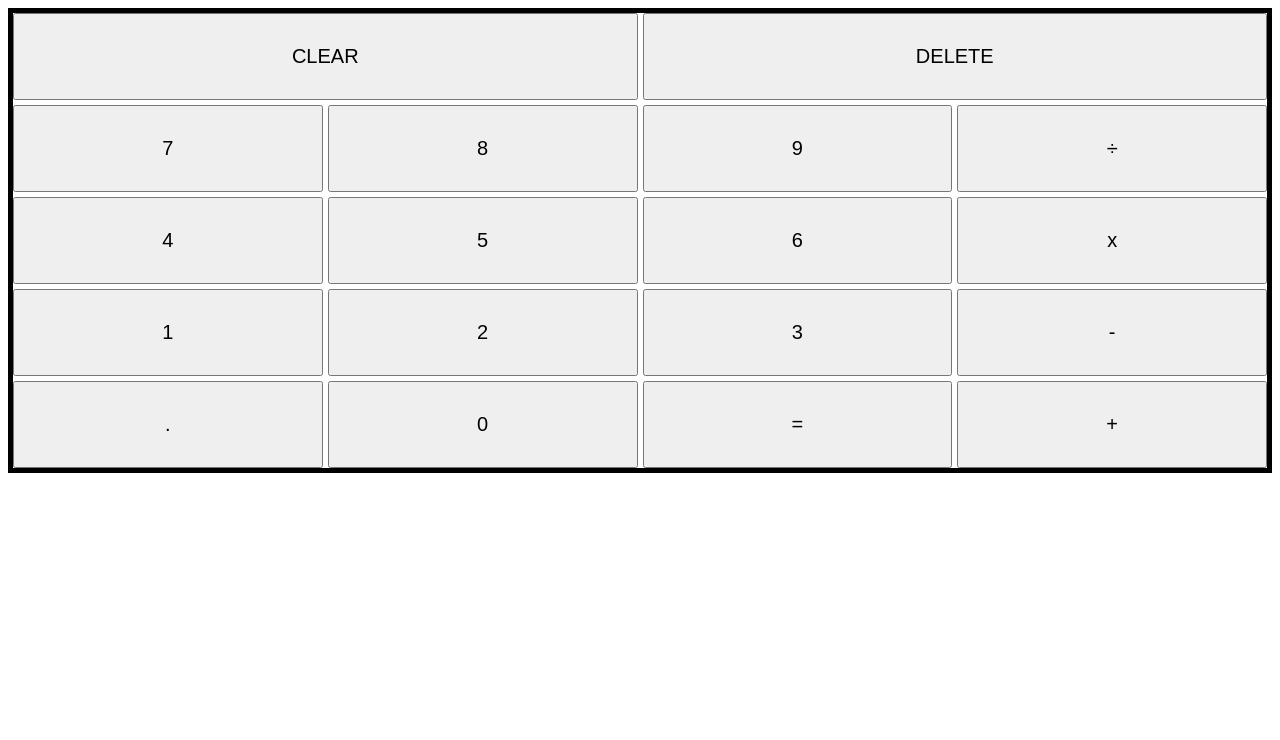
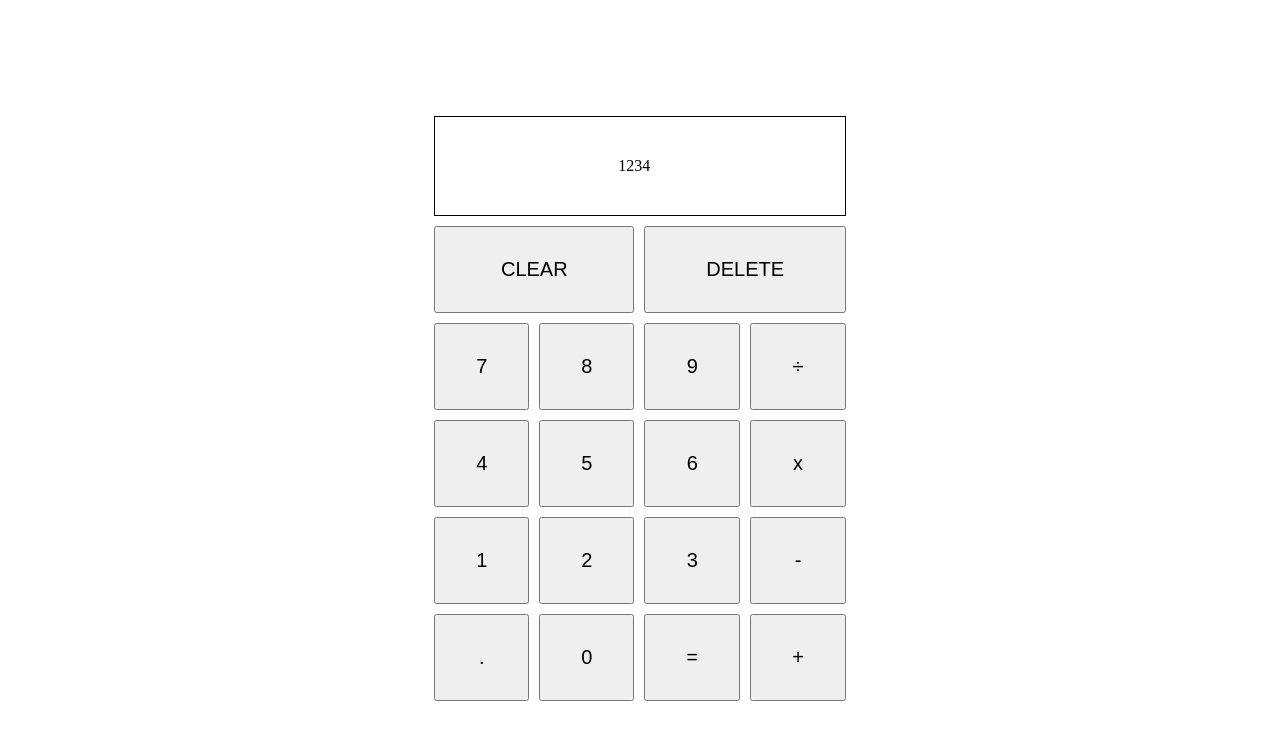
Before and after one commit to 6AutumnLeaves/calculator, a plain HTML site: page index.html in a window 1280 px wide. Drawn offline with Linux system fonts and the light colour scheme.

Commit message:
Form factor ironed out and centered

```diff
--- a/index.html
+++ b/index.html
@@ -11,10 +11,9 @@
     </head>
     <body>
         <header></header>
-        <main class="containter">
-            <div id = "calculator">
-                <div id = "screen"></div>
-                <div id = 'button-grid'>
+        <main class="flex-container">
+            <div class="grid-container">
+                <div id = "screen">1234</div>
                 <button class = 'item-clear'>CLEAR</button>
                 <button class = 'item-delete'>DELETE</button>
                 <button class = 'item-7'>7</button>
@@ -34,7 +33,6 @@
                 <button class = 'item-equal'>=</button>
                 <button class = 'item-add'>+</button>
             </div>
-            </div>
         </main>
         <footer></footer>
     </body>
--- a/script.js
+++ b/script.js
@@ -3,7 +3,7 @@
 
 
 
-
+//operations
 const add  =(a, b) => (a + b).toFixed(2);
 const subtract = (a, b) => (a - b).toFixed(2);
 const multiply = (a, b) => (a * b).toFixed(5);
--- a/style.css
+++ b/style.css
@@ -1,33 +1,35 @@
 body {
     min-height: 100vh;
+    min-width: 100vh;
 }
-.container {
+.flex-container {
     min-height: 100vh;;
     display: flex;
     justify-content: center;
     align-items: center;
 }
 #calculator {
-    /* min-height: 100vh; */
-    /* display: flex;
+    display: flex;
     align-items: center;
     justify-content: center;
-    margin: 0; */
-    /* padding: 20px; */
-    /* background: #000000; */
     border: black solid 5px;
 }
 
 #screen {
-
+    padding: 40px 183px;
+    border: solid black 1px;
+    grid-area: screen
 }
-#button-grid {
+.grid-container {
     display: grid;
     align-items: center;
     justify-content: center;
     grid-template-columns: repeat(4, 1fr);
-    gap: 5px;
+    gap: 10px;
+    max-width: 50vh;
     grid-template-areas:
+    "screen screen screen screen"
+    "screen screen screen screen"
     "clear clear delete delete"
     "seven eight nine divide"
     "four five six multiply"
@@ -43,6 +45,7 @@ button:hover {
     transition: .5s;
     background-color: darkgrey;
 }
+
 
 .item-clear {
     grid-area: clear;
```
Lines whose indentation alone changed are shown as unchanged.
